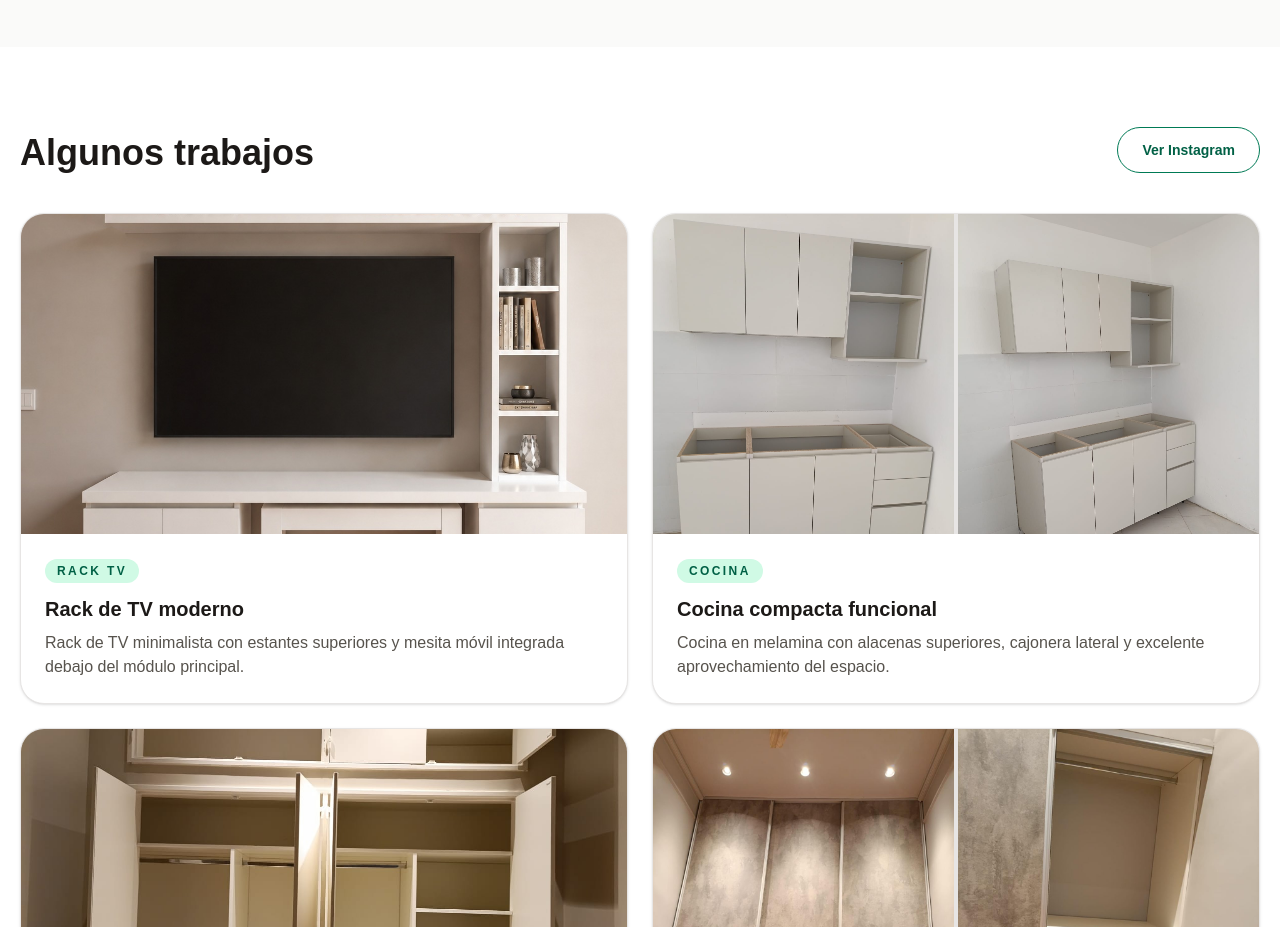
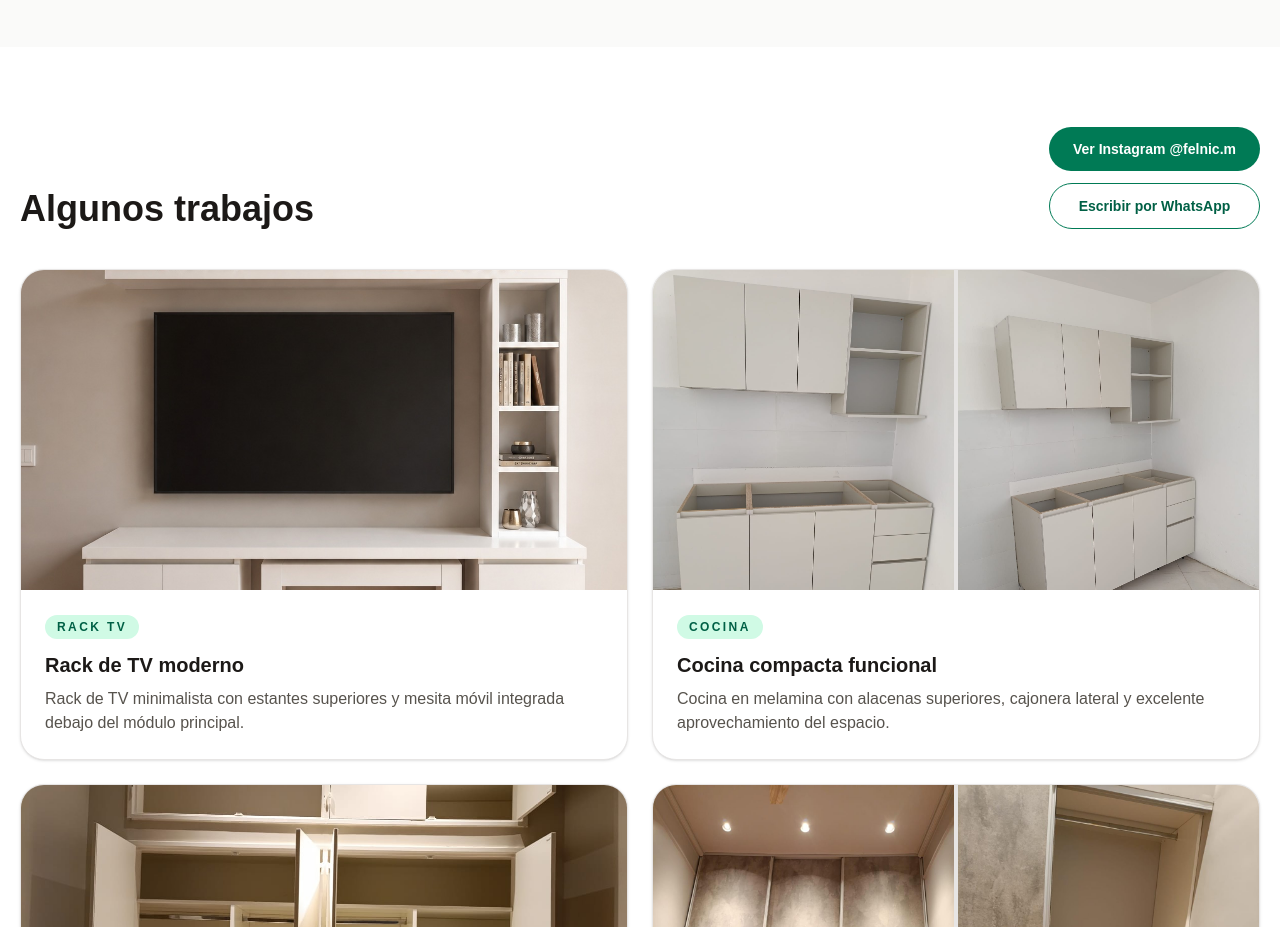
Before and after one commit to Felnic321/felnic-web, a Next.js app: page / in a window 1280 px wide. Shown: the part 1160-2087 px from the top of the page. Built offline with nearby package versions, Linux system fonts and the light colour scheme.

Commit message:
Actualizar botones redes y whatsapp

```diff
--- a/app/page.tsx
+++ b/app/page.tsx
@@ -2,9 +2,7 @@
 
 import React, { useMemo, useState } from "react";
 
-const whatsappNumber = "5491161079798";
-const whatsappSecundario =
-  "https://wa.me/5491133432795?text=Hola%20Felnic%2C%20quiero%20hacer%20una%20consulta";
+const whatsappNumber = "5491171072056";
 const instagramUrl = "https://www.instagram.com/felnic.m";
 
 const servicios = [
@@ -325,9 +323,18 @@ export default function FelnicLanding() {
                 Algunos trabajos
               </h2>
 
-              <Button href={instagramUrl} variant="outline">
-                Ver Instagram
-              </Button>
+              <div className="flex flex-col gap-3">
+  <Button href={instagramUrl}>
+    Ver Instagram @felnic.m
+  </Button>
+
+  <Button
+    href={`https://wa.me/${whatsappNumber}?text=Hola%20Felnic%2C%20quiero%20hacer%20una%20consulta`}
+    variant="outline"
+  >
+    Escribir por WhatsApp
+  </Button>
+</div>
             </div>
 
             <div className="grid gap-6 md:grid-cols-2">
```
